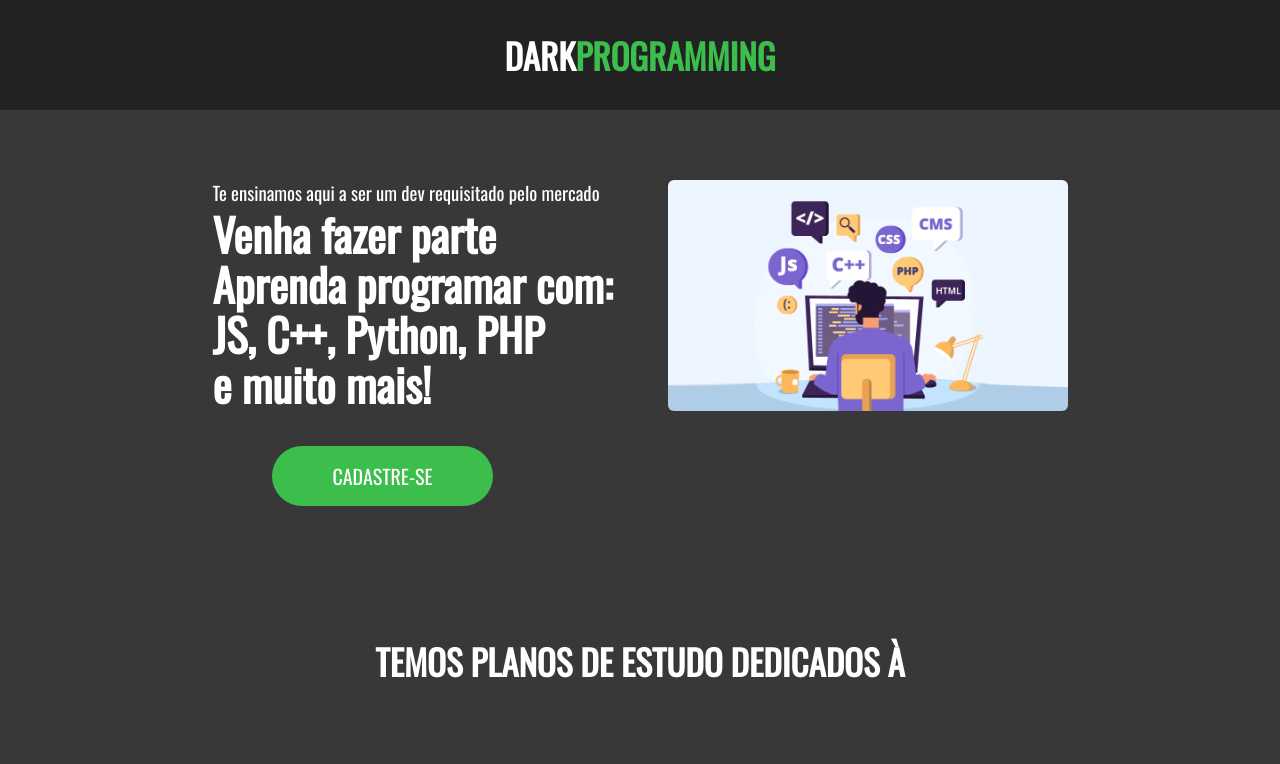
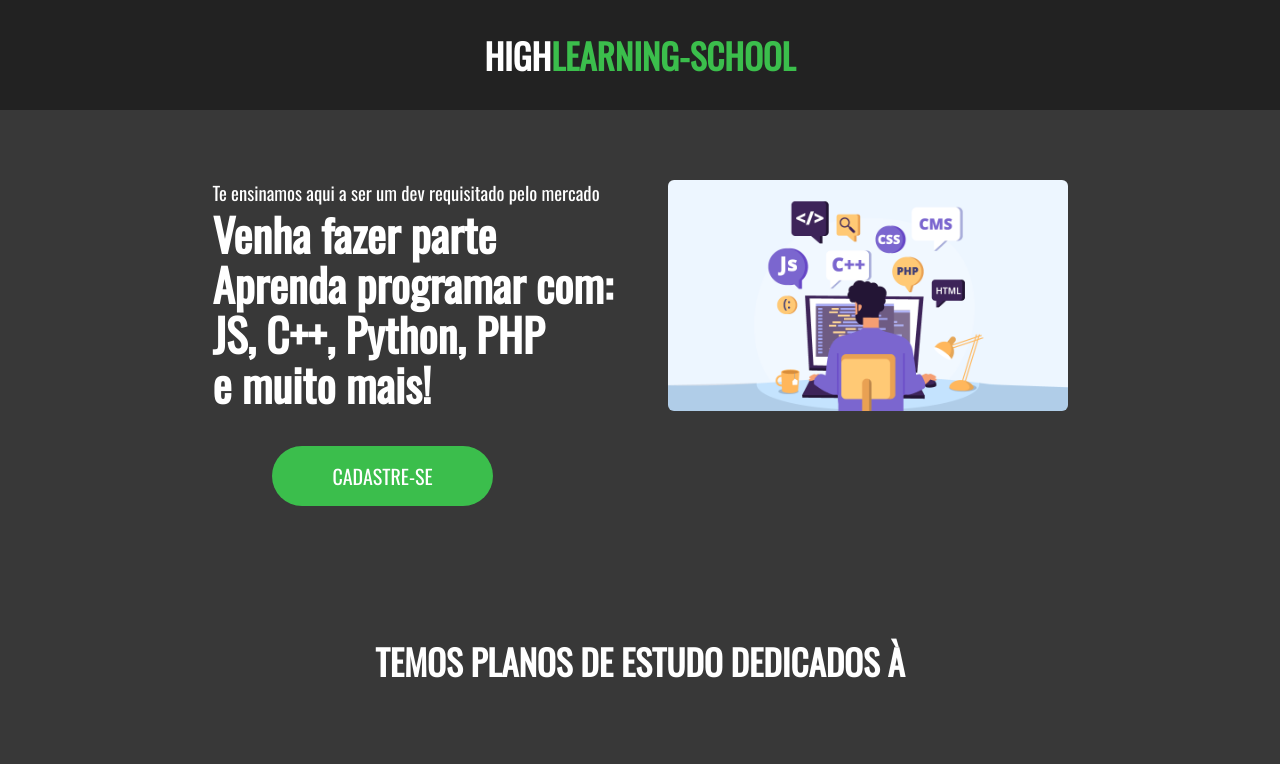
Before and after one commit to gabriel-zanotti/landing-page, a plain HTML site: page index.html in a window 1280 px wide. Shown: the top 764 px of the page. Drawn offline with nearby package versions, Linux system fonts and the light colour scheme.

Commit message:
Update index.html

```diff
--- a/index.html
+++ b/index.html
@@ -15,7 +15,7 @@
 
     <header>
         <div class="logo">
-            <h2>DARK<span>PROGRAMMING</span></h2>
+            <h2>HIGH<span>LEARNING-SCHOOL</span></h2>
         </div>
     </header>
 
```
